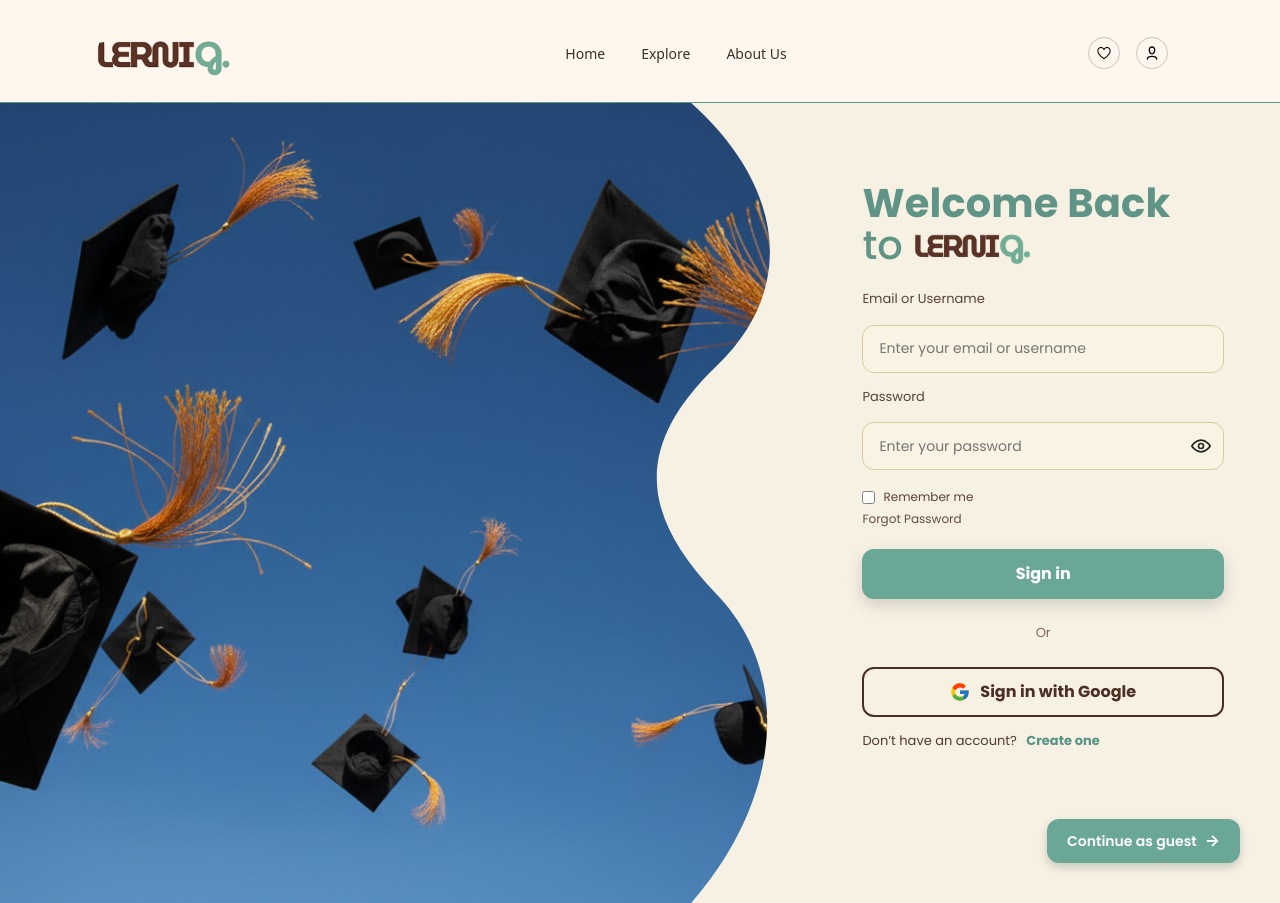
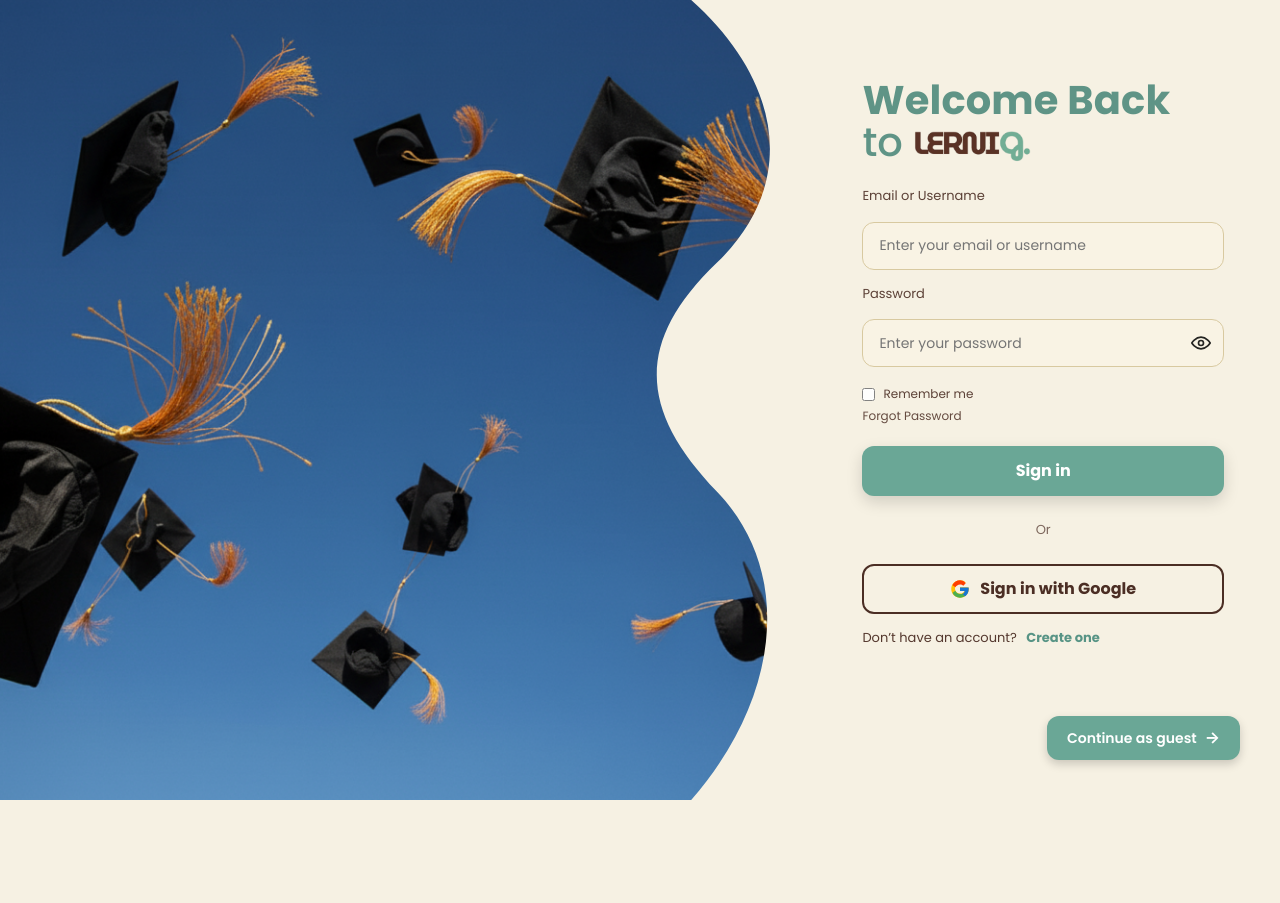
Before and after one commit to MESW-LES-2025/H, an Angular app in the folder frontend/: page /login in a window 1280 px wide. After the commit the page ends 800 px from the top, so only its background shows below. Built offline with nearby package versions, Linux system fonts and the light colour scheme.

Commit message:
Done NavBar

```diff
--- a/frontend/src/app/app.html
+++ b/frontend/src/app/app.html
@@ -1,5 +1,4 @@
-<app-navbar></app-navbar>
-
-<main class="page-shell">
+<div class="app-shell">
+  <app-navbar *ngIf="showNavbar"></app-navbar>
   <router-outlet></router-outlet>
-</main>
+</div>
--- a/frontend/src/app/app.ts
+++ b/frontend/src/app/app.ts
@@ -1,12 +1,32 @@
 import { Component } from '@angular/core';
-import { RouterOutlet } from '@angular/router';
+import { Router, RouterOutlet, NavigationEnd } from '@angular/router';
+import { NgIf } from '@angular/common';
+import { filter } from 'rxjs/operators';
+
 import { NavbarComponent } from './shared/navbar/navbar.component';
 
 @Component({
   selector: 'app-root',
   standalone: true,
-  imports: [RouterOutlet, NavbarComponent],
+  imports: [
+    RouterOutlet,
+    NgIf,
+    NavbarComponent,
+  ],
   templateUrl: './app.html',
-  styleUrls: ['./app.css'],
+  styleUrl: './app.css',
 })
-export class AppComponent {}
+export class App {
+  showNavbar = true;
+
+  constructor(private router: Router) {
+    this.router.events
+      .pipe(filter(event => event instanceof NavigationEnd))
+      .subscribe((event: NavigationEnd) => {
+        const url = event.urlAfterRedirects || event.url;
+
+        const hideOn = ['/login', '/register'];
+        this.showNavbar = !hideOn.includes(url);
+      });
+  }
+}
--- a/frontend/src/app/auth/login.component.html
+++ b/frontend/src/app/auth/login.component.html
@@ -63,7 +63,7 @@
                 <a href (click)="goTo('register', $event)" class="switch-link">Create one</a>
             </p>
 
-            <a routerLink="/register" class="guest">Continue as guest <span class="arrow">→</span></a>
+            <a routerLink="/explore" class="guest">Continue as guest <span class="arrow">→</span></a>
         </div>
     </div>
 </div>
--- a/frontend/src/app/auth/register.component.html
+++ b/frontend/src/app/auth/register.component.html
@@ -71,7 +71,7 @@
                 <a href (click)="goTo('login', $event)" class="switch-link">Log in</a>
             </p>
 
-            <a routerLink="/login" class="guest">Continue as guest <span class="arrow">→</span></a>
+            <a routerLink="/explore" class="guest">Continue as guest <span class="arrow">→</span></a>
         </div>
     </div>
 </div>
--- a/frontend/src/main.ts
+++ b/frontend/src/main.ts
@@ -1,6 +1,6 @@
 import { bootstrapApplication } from '@angular/platform-browser';
+import { App } from './app/app';
 import { appConfig } from './app/app.config';
-import { AppComponent } from './app/app';
 
-bootstrapApplication(AppComponent, appConfig)
-  .catch((err) => console.error(err));
+bootstrapApplication(App, appConfig)
+  .catch(err => console.error(err));
```
